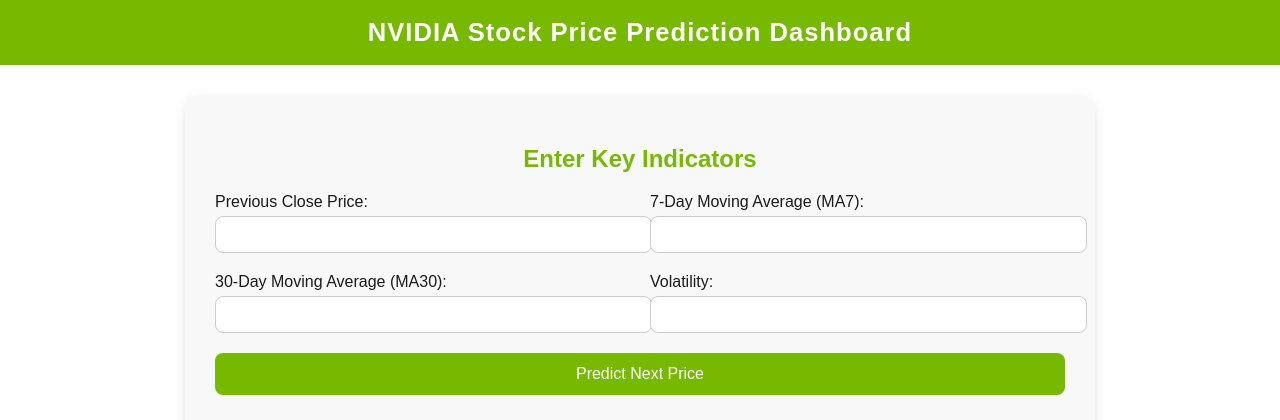
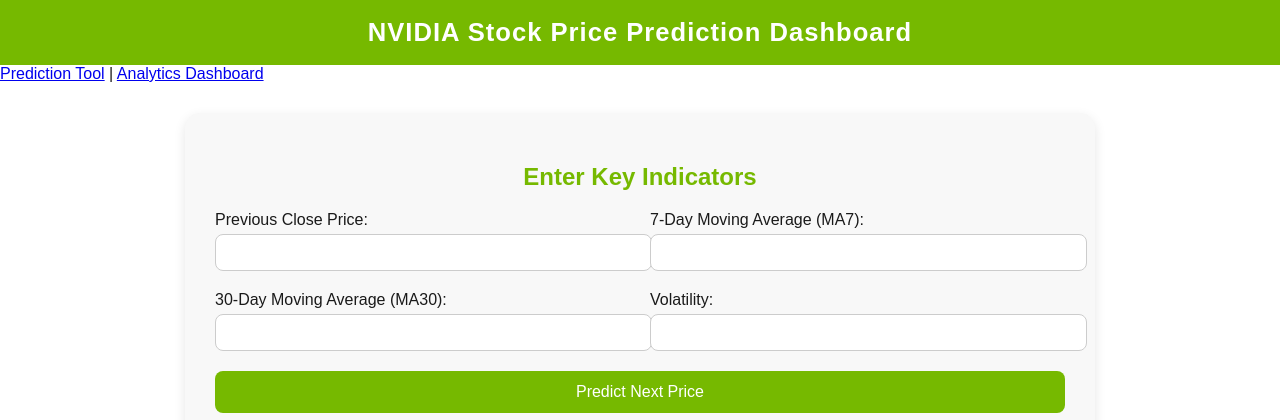
Before and after one commit to shriyaas07/NVIDIA-Financial-Analytics-Web-App, a Flask app: page / in a window 1280 px wide. Shown: the top 420 px of the page. Run offline with Flask 3, Linux system fonts and the light colour scheme; parts of the project's set-up code (start-up, migrations or seed data) failed here and were passed over.

Commit message:
Update index.html

```diff
--- a/templates/index.html
+++ b/templates/index.html
@@ -112,7 +112,10 @@
 <header>
     NVIDIA Stock Price Prediction Dashboard
 </header>
-
+<nav>
+    <a href="/">Prediction Tool</a> |
+    <a href="/dashboard">Analytics Dashboard</a>
+</nav>
 <div class="container">
     <h2>Enter Key Indicators</h2>
     <form action="/predict" method="POST">
```
